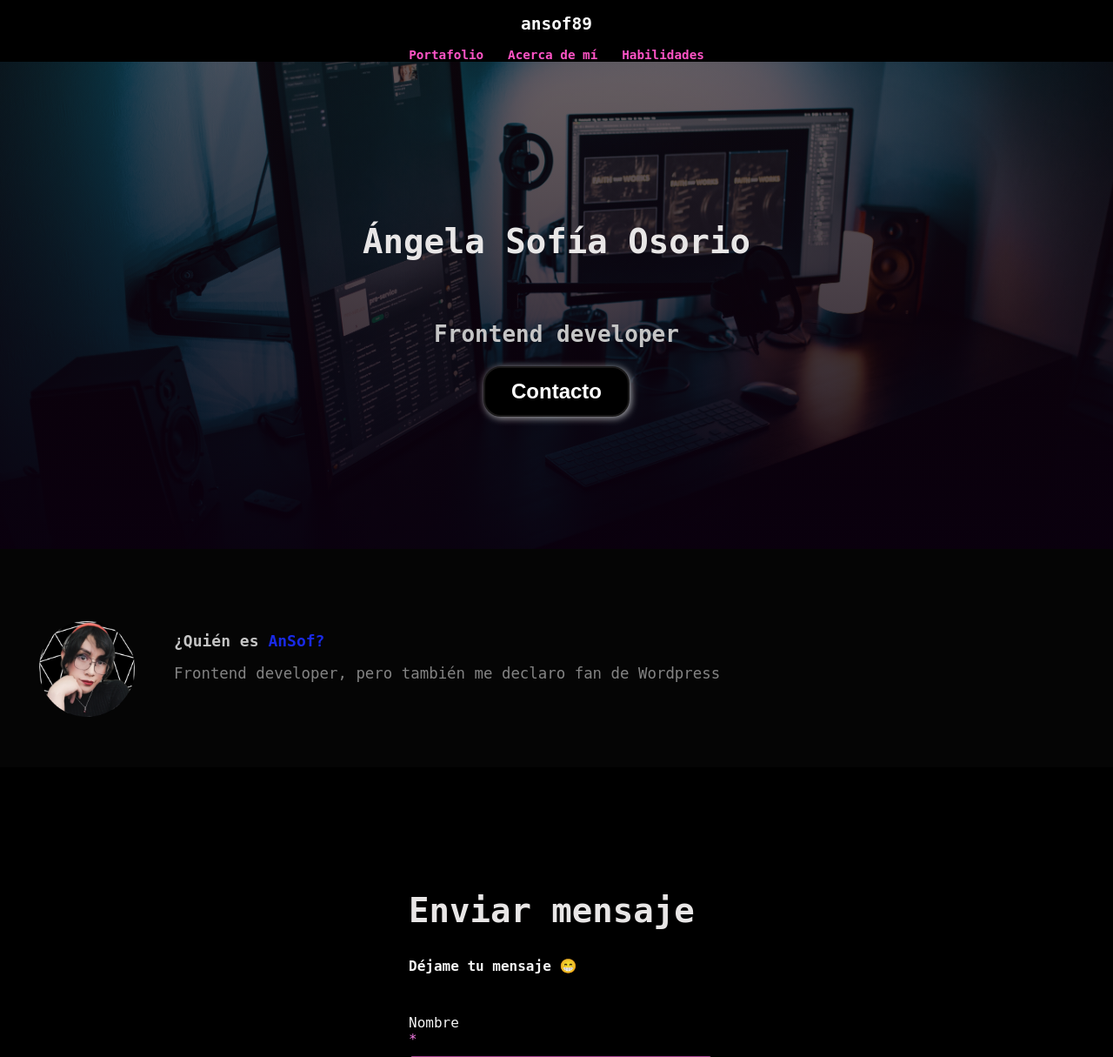
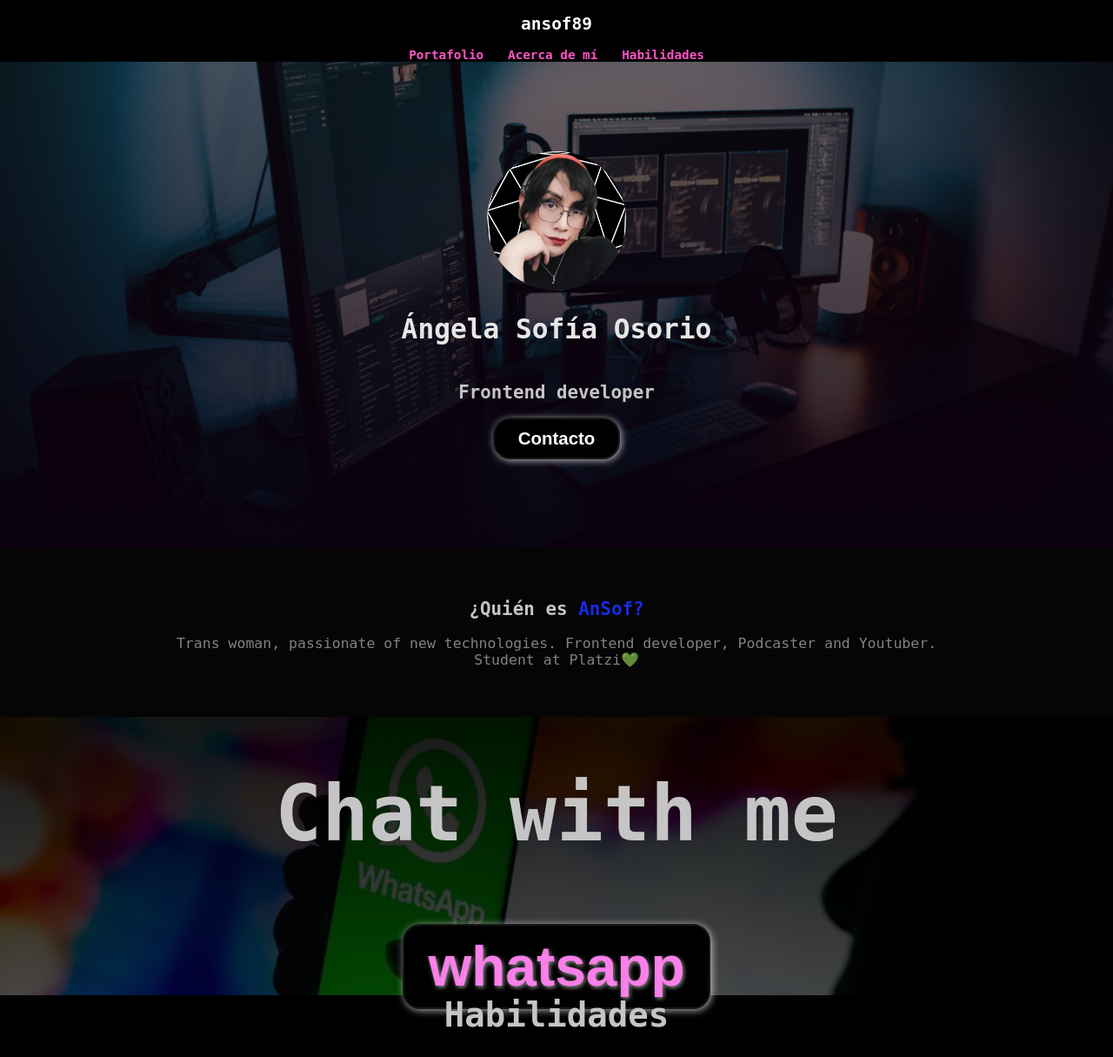
Before and after one commit to SofiDevO/SofiDev-landingpage, a PHP site: page / in a window 1280 px wide. Shown: the top 1215 px of the page at 87% size. Run offline with PHP 8.4, Linux system fonts and the light colour scheme.

Commit message:
change order of all sections change text language to english Profile pic, added to hero section

```diff
--- a/index.html
+++ b/index.html
@@ -22,9 +22,12 @@
    </header>
 
    <section id="hero">
-      <h1>Ángela Sofía Osorio</h1><br>
+    <div class="img-container" id="perfil-pic">
+      <img src="img\perfil.png" alt="Angela Sofia Osorio" style="float: left;">
+    </div>
+      <h1>Ángela Sofía Osorio</h1>
       <h2>Frontend developer</h2>
-      <form action="#habilidades" >
+      <form action="#Contacto" >
           <button>Contacto</button>
       </form>
     </section>
@@ -33,74 +36,17 @@
     <section id="acercade">
 
       <div class="container">
-           <div class="img-container" id="foto-perfil">
-             <img src="img\perfil.png" alt="Angela Sofia Osorio" style="float: left;">
-           </div>
-           <h2>¿Quién es <span class="color-acento">  AnSof?</span></h2>
-           <p>Frontend developer, pero también me declaro fan de Wordpress</p>
+          <h2>¿Quién es <span class="color-acento">  AnSof?</span></h2>
+          <p>Trans woman, passionate of new technologies. Frontend developer, Podcaster and Youtuber. <br>Student at Platzi💚</p>
       </div>
     </section>
 
-    <section id="Contacto">
-        <div class="contact_form">
-            <div class="formulario">
-                <h1>Enviar mensaje</h1>
-                 <h3>Déjame tu mensaje 😁</h3>
-                   <form action="submeter-formulario.php" method="post">
-                   </form>
-
-                   <p>
-                        <label for="nombre" class="coloca tu nombre">
-                            Nombre <span class="obligatorio">
-                                *</span>
-                        </label>
-                        <input type="text" name="Introducir nombre" id="nombre" required="Obligatorio" placeholder="Escribe tu nombre">
-                    </p>
-                    <p>
-                      <label for="email"         class="colocar_email">Email
-                      <span class="obligatorio">*</span>
-                      </label>
-                      <input type="email" name="introducir_email" id="email" required="obligatorio" placeholder="Escribe tu Email">
-                    </p>
-
-                    <p>
-                     <label for="telefone" class="colocar_telefono">Teléfono
-                     </label>
-                     <input type="tel" name="introducir_telefono" id="telefono" placeholder="Escribe tu teléfono">
-                    </p>
-
-                    <p>
-                     <label for="website" class="colocar_website">Sitio web
-                     </label>
-                     <input type="url" name="introducir_website" id="website" placeholder="Escribe la URL de tu web">
-                    </p>
-
-                    <p>
-                     <label for="asunto" class="colocar_asunto">Asunto
-                     <span class="obligatorio">*</span>
-                     </label>
-                     <input type="text" name="introducir_asunto" id="assunto" required="obligatorio" placeholder="Escribe un asunto">
-                    </p>
-
-                    <p>
-                      <label for="mensaje" class="colocar_mensaje">Mensaje                      <span class="obligatorio">*</span>
-                      </label>
-                      <textarea name="introducir_mensaje" class="texto_mensaje" id="mensaje" required="obligatorio" placeholder="Deja aquí tu comentario..."></textarea>
-                    </p>
-
-                <button type="submit" name="enviar_formulario" id="enviar"><p>Enviar</p></button>
-
-                <p class="aviso">
-                  <span class="obligatorio"> * </span>los campos son obligatorios.
-                </p>
-
-            </form>
-            </div>
-
-        </div>
-
-    </section>
-
+    <section id="whatsapp">
+      <h2>Chat with me</h2>
+      <form action="https://wa.me/message/YGWCCZCOA2NXL1" target="_blank"  rel="noreferrer noopener"/form>
+      <button>whatsapp</button>
+   </form>
+</section>
 
    <section id="habilidades">
     <div class="class">
@@ -128,15 +74,58 @@
         </div>
     </div>
    </section>
+   <section id="Contacto">
+    <div class="contact_form">
+        <div class="formulario">
+            <h1>Contact</h1>
+             <h3>Leave your message</h3>
+               <form action="submeter-formulario.php" method="post">
+               </form>
 
-   <section id="contactar">
-       <h2>Enviar mensaje</h2>
-       <form action="https://wa.me/message/  YGWCCZCOA2NXL1" target="_blank"  rel="noreferrer noopener"/form>
-       <button>whatsapp</button>
-    </form>
+               <p>
+                    <label for="nombre" class="coloca tu nombre">
+                        Name <span class="obligatorio">
+                            *</span>
+                    </label>
+                    <input type="text" name="Introducir nombre" id="nombre" required="Obligatorio" placeholder="Your name">
+                </p>
+                <p>
+                  <label for="email"         class="colocar_email">Email
+                  <span class="obligatorio">*</span>
+                  </label>
+                  <input type="email" name="introducir_email" id="email" required="obligatorio" placeholder="Your e-mail">
+                </p>
 
 
-    </section>
+
+                <p>
+                 <label for="website" class="colocar_website">Website
+                 </label>
+                 <input type="url" name="introducir_website" id="website" placeholder="Escribe la URL de tu web">
+                </p>
+
+
+
+                <p>
+                  <label for="mensaje" class="colocar_mensaje">Message                      <span class="obligatorio">*</span>
+                  </label>
+                  <textarea name="introducir_mensaje" class="texto_mensaje" id="mensaje" required="obligatorio" placeholder="Leave Your message"></textarea>
+                </p>
+
+            <button type="submit" name="enviar_formulario" id="enviar"><p>Send</p></button>
+
+            <p class="aviso">
+              <span class="obligatorio"> * </span>this fields are mandatory.
+            </p>
+
+        </form>
+        </div>
+
+    </div>
+
+</section>
+
+
 
 
    <footer>
--- a/styles.css
+++ b/styles.css
@@ -15,20 +15,19 @@ body{
     color: rgb(168, 168, 168, 0.774);
 }
 
-h1{font-size: 3em;
+h1{font-size: 1.5em;
    color: rgba(236, 234, 234, 0.986);
 }
-
-h2{font-size: 2em;
+h2{font-size: 1em;
 color:rgb(197, 197, 197);}
 h3{font-size: 2em;}
-p{font-size: 1.45em;}
+p{font-size: 1.50em;}
 
 button{
-  font-size: 1.5em;
+  font-size: .80em;
   text-align: justify;
   font-weight: bold;
-  padding: 13px 30px;
+  padding: 10px 27px;
   border-radius: 20px;
   border: 2px solid rgb(26, 25, 25);
   box-shadow: 1.5px 1.5px 9px rgba(255, 255, 255, 0.692);
@@ -94,11 +93,12 @@ header a:hover{
 
 }
 #hero{
+  position: relative;
   display: flex;
-  align-items: center;
+  align-items:center;
   justify-content: center;
-  text-align: center;
-  font-size: 1em;
+  text-align: left;
+  font-size: 1.60em;
   flex-direction: column;
   height: 70vh;
   color: rgb(255, 84, 198);
@@ -113,126 +113,68 @@ header a:hover{
     background-position: center center;
 
 }
+
+#hero .img-container{
+  position: relative;
+  display: flex;
+  margin: 0;
+  flex-direction: column;
+  padding: 0px 15px;
+  width: 190px;
+  float: left;
+
+}
+
+
+
 #acercade .container{
-  text-align: left;
-  padding: 80px 0px;
-  font-size: 12px;
+  text-align: center;
+  padding: 40px 0px;
+  font-size: 11px;
 
 }
 #acercade h2{
-  font-size: 1.5em;
-  text-align: left;
+  font-size: 1.9em;
+  text-align: center;
 
 }
 #acercade{
   background-color: rgb(5, 5, 5);
 }
 
-#acercade .img-container{
+
+#whatsapp{
   display: flex;
-  margin: auto;
   flex-direction: column;
-  padding: 3px 45px;
-  width: 200px;
-  float: left;
+  margin:0;
+  justify-content: center;
+  align-items: center;
+  text-align: center;
+  background-color: rgb(5, 5, 5);
+  height: 40vh;
+  padding: 100px 1px;
+  background-image: linear-gradient(
+    0deg,
+    rgba(2, 2, 2, 0.699),
+    rgba(0, 0, 0, 0.904)
+    )
+    ,url("img/whatsapp.jpg");
+    background-repeat: no-repeat;
+    background-size: cover;
+    background-position: center center;
+}
 
+#whatsapp h2{
+  font-size: 7vw;
 
 }
 
-.contact_form{
-  width: 460;
-  height: auto;
-  margin: 80px auto;
-  border-radius: 10px;
-  padding-top: 30px;
-  padding-bottom: 20px;
-  background-color: rgb(0, 0, 0);
-  padding-left: 10px;
-  display: flex;
-  flex-direction: column;
-  align-items: center;
-}
-#Contacto input{
-  background-color: #fbfbfb;
-  display: flex;
-  flex-direction: column;
-  width: 350px;
-  height: 40px;
-  border-radius: 5px;
-  border-style: solid;
-  border-width: 1px;
-  border-color: #ab4493;
-  margin-top: 10px;
-  padding-left: 10px;
-  margin-bottom: 20px;
+#whatsapp button{
+  font-size: 5vw;
+  color: rgba(255, 129, 238, 0.959);
+  text-shadow: 1.5px 1.5px 5px rgba(255, 255, 255, 0.541);
 }
 
-#Contacto textarea{
-  background-color: #fbfbfb;
-  width: 350px;
-  height: 150px;
-  border-radius: 5px;
-  border-style: solid;
-  border-width: 1px;
-  border-color: #ab4493;
-  margin-top: 10px;
-  padding-left: 10px;
-  margin-bottom: 20px;
-  padding-top: 15px;
-}
-
-#Contacto label{
-  display: flex;
- flex-direction: column;
-}
-
-#Contacto button{
-  display: flex;
-  flex-direction: column;
-  height: 5vh;
-  text-transform: uppercase;
-  border-color: #ab4493;
-  border-style: solid;
-  border-radius: 10px;
-  width: auto;
-  cursor: pointer;
-  padding: 5px 80px;
-  justify-content: center;
-
-
-}
-
-
-#Contacto button:hover{
-  background-color: rgb(255, 255, 255);
-  color: black;
-  display: flex;
-}
-#Contacto button p{
-  color: rgba(255, 255, 255, 0.959);
-  text-align: center;
-  display: flex;
-  flex-direction: column;
-  font-size: 14px;
-
-}
-span{
-  color: rgba(255, 129, 238, 0.959);
-}
-.aviso{
-  font-size: 13px;
-  color: rgba(255, 129, 238, 0.959);
-}
-
-#Contacto h3{
-  font-size: 16px;
-  padding-bottom: 30px;
-  color: rgba(255, 255, 255, 0.959);
-}
-#Contacto p{
-  font-size: 16px;
-  color: rgba(255, 255, 255, 0.959)
-}
 
 
 #habilidades{
@@ -290,27 +232,103 @@ span{
   ),url("img/ilustracion.jpg");
 
 }
-#contactar{
+
+
+
+.contact_form{
+  width: 600;
+  display: flex;
+  padding: 100px 12px;
+  height: auto;
+  margin: 70px auto;
+  border-radius: 10px;
+  background-color: rgb(0, 0, 0);
+  padding-left: 10px;
   display: flex;
   flex-direction: column;
-  margin:0;
-  justify-content: center;
   align-items: center;
-  text-align: center;
-  background-color: rgb(5, 5, 5);
-  height: 60vh;
-  padding: 100px 1px;
+}
+#Contacto input{
+  background-color: #fbfbfb;
+  display: flex;
+  flex-direction: column;
+  width: 350px;
+  height: 40px;
+  border-radius: 5px;
+  border-style: solid;
+  border-width: 1px;
+  border-color: #ab4493;
+  margin-top: 10px;
+  padding-left: 10px;
+  margin-bottom: 20px;
 }
 
-#contactar h2{
-  font-size: 7vw;
+#Contacto textarea{
+  background-color: #fbfbfb;
+  width: 350px;
+  height: 150px;
+  border-radius: 5px;
+  border-style: solid;
+  border-width: 1px;
+  border-color: #ab4493;
+  margin-top: 10px;
+  padding-left: 10px;
+  margin-bottom: 20px;
+  padding-top: 15px;
 }
 
-#contactar button{
-  font-size: 5vw;
+#Contacto label{
+  display: flex;
+ flex-direction: column;
+}
+
+#Contacto button{
+  display: flex;
+  flex-direction: column;
+  text-transform: uppercase;
+  border-color: #ab4493;
+  border-style: solid;
+  border-radius: 30px;
+  width: auto;
+  cursor: pointer;
+  padding: 5px 80px;
+  justify-content: center;
+
+
+}
+
+
+#Contacto button:hover{
+  background-color: rgb(255, 255, 255);
+  color: black;
+  display: flex;
+}
+#Contacto button p{
+  color: rgba(255, 255, 255, 0.959);
+  text-align: center;
+  display: flex;
+  flex-direction: column;
+  font-size: 14px;
+
+}
+span{
   color: rgba(255, 129, 238, 0.959);
-  text-shadow: 1.5px 1.5px 5px rgba(255, 255, 255, 0.541);
 }
+.aviso{
+  font-size: 13px;
+  color: rgba(255, 129, 238, 0.959);
+}
+
+#Contacto h3{
+  font-size: 16px;
+  padding-bottom: 30px;
+  color: rgba(255, 255, 255, 0.959);
+}
+#Contacto p{
+  font-size: 16px;
+  color: rgba(255, 255, 255, 0.959)
+}
+
 footer p{
   margin: 0;
   padding: 12px;
```
Also changed, not shown: img/whatsapp.jpg (added).
